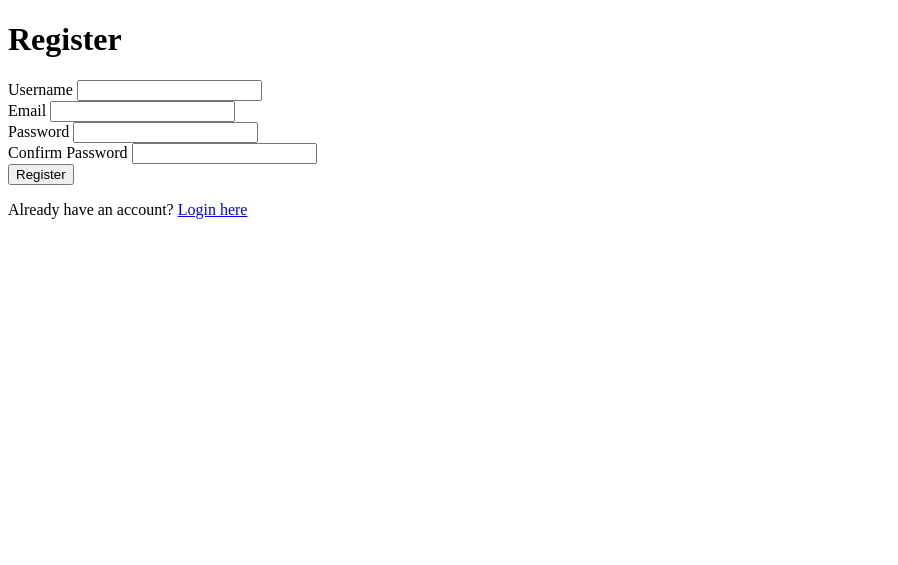
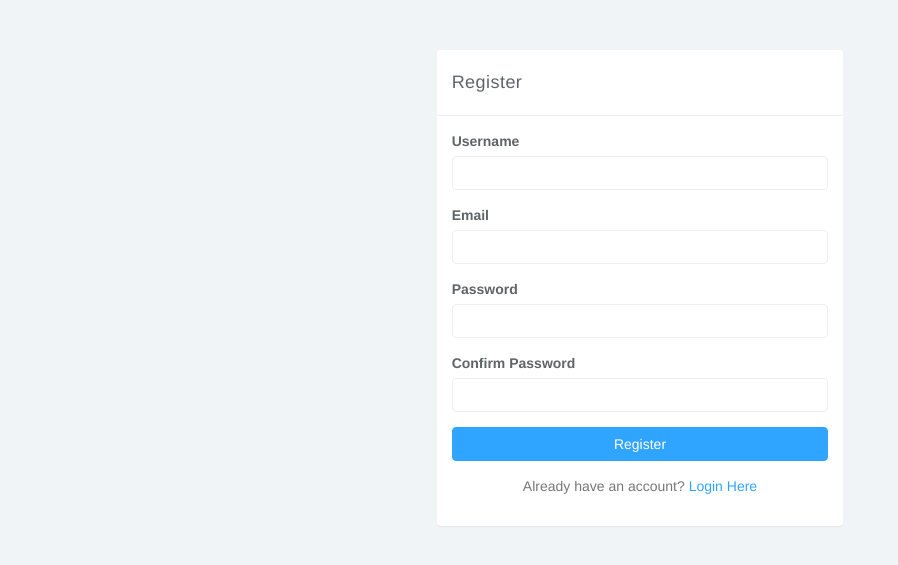
Before and after one commit to JstGrizz/GoSportRent, a CodeIgniter 4 app: the page made by app/Views/register.php in a window 1280 px wide. Shown: the top 565 px of the page, without its empty margins (0-898 px from the left). Run offline with PHP 8.4 and a stand-in for CodeIgniter, Linux system fonts and the light colour scheme; the template is opened without the code that fills it, so the values that code supplies are empty; some libraries are stand-ins or nearby versions.

Commit message:
Fix Front End On Register

```diff
--- a/app/Views/register.php
+++ b/app/Views/register.php
@@ -5,46 +5,55 @@
     <meta charset="UTF-8">
     <meta name="viewport" content="width=device-width, initial-scale=1.0">
     <title>Register</title>
+    <link href="../public/Assets/lumino/css/bootstrap.min.css" rel="stylesheet">
+    <link href="../public/Assets/lumino/css/datepicker3.css" rel="stylesheet">
+    <link href="../public/Assets/lumino/css/styles.css" rel="stylesheet">
+
 </head>
 
 <body>
-    <h1>Register</h1>
-
-    <!-- Display error message if exists -->
-    <?php if (isset($_SESSION['error'])): ?>
-    <p style="color: red;"><?= $_SESSION['error'] ?></p>
-    <?php unset($_SESSION['error']); ?>
+    <div class="row">
+        <div class="col-xs-10 col-xs-offset-1 col-sm-8 col-sm-offset-2 col-md-4 col-md-offset-4">
+            <div class="login-panel panel panel-default">
+                <div class="panel-heading">Register</div>
+                <div class="panel-body">
+                    <form role="form" action="<?= base_url('auth/register') ?>" method="post">
+                        <fieldset>
+                            <?php if (session()->getFlashdata('error')): ?>
+                            <p style="color: red;"><?= session()->getFlashdata('error') ?></p>
                             <?php endif; ?>
 
-    <!-- Display success message if exists -->
-    <?php if (isset($_SESSION['success'])): ?>
-    <p style="color: green;"><?= $_SESSION['success'] ?></p>
-    <?php unset($_SESSION['success']); ?>
-    <?php endif; ?>
-
-    <form action="<?= base_url('auth/register') ?>" method="post">
-        <div>
+                            <div class="form-group">
                                 <label for="username">Username</label>
-            <input type="text" name="username" id="username" value="<?= old('username') ?>" required>
+                                <input type="text" name="username" id="username" class="form-control"
+                                    value="<?= old('username') ?>" required>
                             </div>
-        <div>
+                            <div class="form-group">
                                 <label for="email">Email</label>
-            <input type="email" name="email" id="email" value="<?= old('email') ?>" required>
+                                <input type="email" name="email" id="email" class="form-control"
+                                    value="<?= old('email') ?>" required>
                             </div>
-        <div>
+                            <div class="form-group">
                                 <label for="password">Password</label>
-            <input type="password" name="password" id="password" required>
+                                <input type="password" name="password" id="password" class="form-control" required>
                             </div>
-        <div>
+                            <div class="form-group">
                                 <label for="confirm_password">Confirm Password</label>
-            <input type="password" name="confirm_password" id="confirm_password" required>
+                                <input type="password" name="confirm_password" id="confirm_password"
+                                    class="form-control" required>
                             </div>
-        <div>
-            <button type="submit">Register</button>
+                            <div class="form-group">
+                                <button type="submit" class="btn btn-primary btn-block">Register</button>
                             </div>
+                            <div class="form-group text-center">
+                                <p>Already have an account? <a href="<?= base_url('login') ?>">Login Here</a></p>
+                            </div>
+                        </fieldset>
                     </form>
-
-    <p>Already have an account? <a href="<?= base_url('login') ?>">Login here</a></p>
+                </div>
+            </div>
+        </div>
+    </div>
 </body>
 
 </html>
```
Also changed, not shown: app/Controllers/Auth.php (+2 -12 lines), app/Views/login.php (+14 -11 lines). Lines whose indentation alone changed are shown as unchanged.
